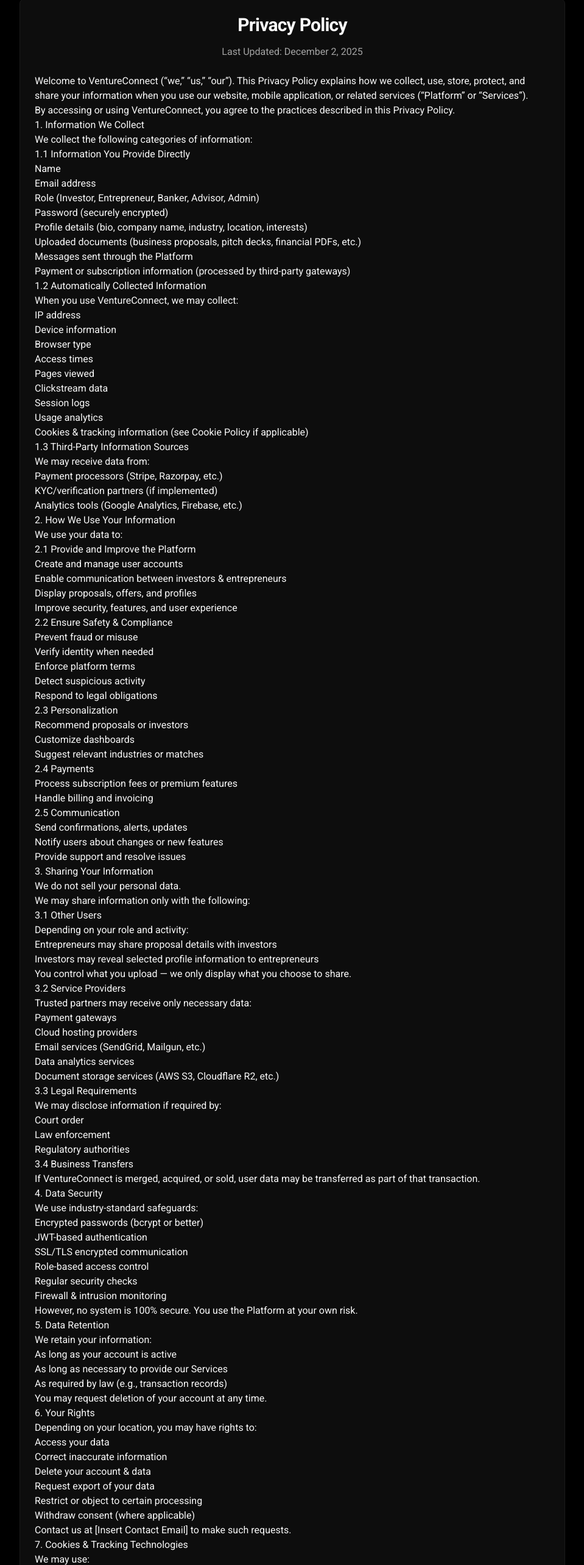
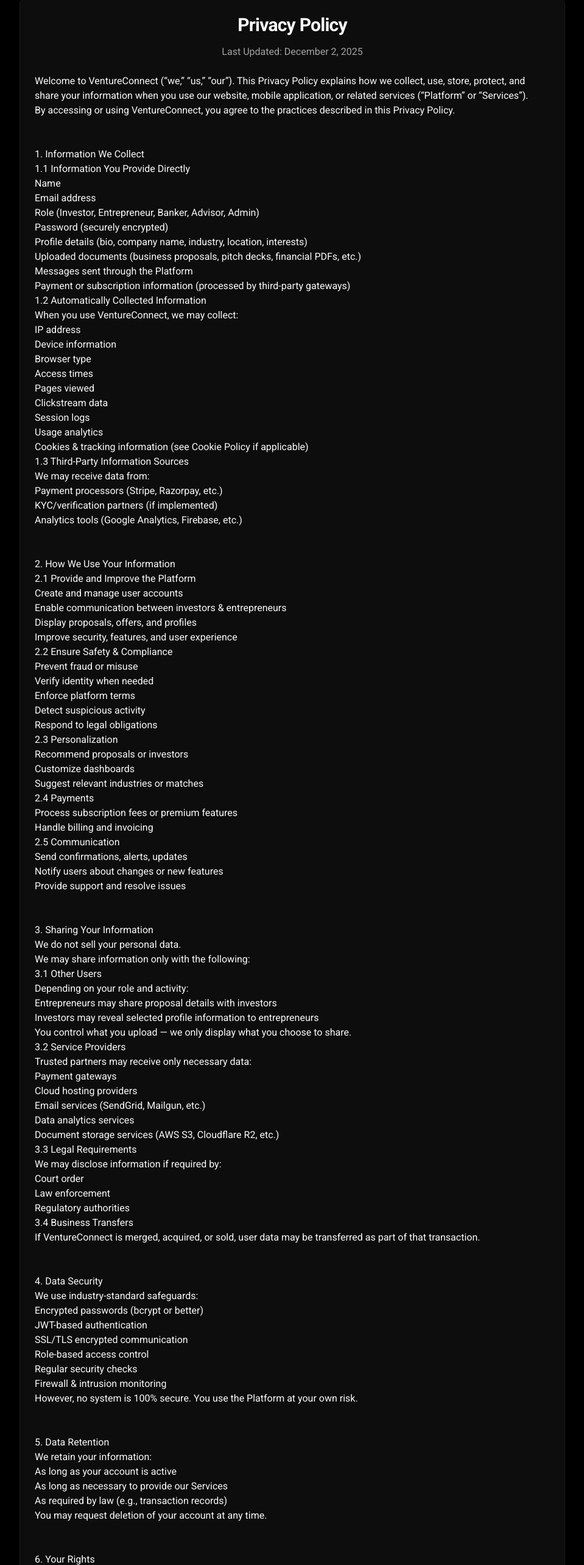
Before and after one commit to hshawaiz04/ventureconnect, a Next.js app: page /privacy in a window 1280 px wide. Shown: the part 123-2689 px from the top of the page at 61% size, without its empty margins (160-1119 px from the left). Built offline with nearby package versions, Linux system fonts and the light colour scheme.

Commit message:
are you still not replicating it i want splace between the different poi

```diff
--- a/src/app/privacy/page.tsx
+++ b/src/app/privacy/page.tsx
@@ -11,12 +11,11 @@ export default function PrivacyPolicyPage() {
                     <CardTitle className="text-3xl font-headline text-center">Privacy Policy</CardTitle>
                     <p className="text-center text-muted-foreground pt-2">Last Updated: {currentDate}</p>
                 </CardHeader>
-                <CardContent className="prose-sm md:prose-base max-w-none text-card-foreground prose-headings:text-primary prose-headings:font-headline prose-headings:font-bold prose-h2:text-2xl prose-h2:mb-4 prose-h2:mt-12 prose-p:text-muted-foreground prose-strong:text-card-foreground prose-ul:list-disc prose-ul:ml-6 prose-li:text-muted-foreground prose-p:mb-4 prose-ul:mb-4">
+                <CardContent className="prose-sm md:prose-base max-w-none text-card-foreground prose-headings:text-primary prose-headings:font-headline prose-headings:font-bold prose-h2:text-2xl prose-h2:mb-4 prose-h3:text-xl prose-h3:mb-3 prose-h3:mt-8 prose-p:text-muted-foreground prose-strong:text-card-foreground prose-ul:list-disc prose-ul:ml-6 prose-li:text-muted-foreground prose-p:mb-4 prose-ul:mb-4">
                     <p>Welcome to VentureConnect (“we,” “us,” “our”). This Privacy Policy explains how we collect, use, store, protect, and share your information when you use our website, mobile application, or related services (“Platform” or “Services”).</p>
                     <p>By accessing or using VentureConnect, you agree to the practices described in this Privacy Policy.</p>
 
-                    <h2>1. Information We Collect</h2>
-                    <p>We collect the following categories of information:</p>
+                    <h2 className="mt-12">1. Information We Collect</h2>
                     <h3>1.1 Information You Provide Directly</h3>
                     <ul>
                         <li>Name</li>
@@ -49,8 +48,7 @@ export default function PrivacyPolicyPage() {
                         <li>Analytics tools (Google Analytics, Firebase, etc.)</li>
                     </ul>
 
-                    <h2>2. How We Use Your Information</h2>
-                    <p>We use your data to:</p>
+                    <h2 className="mt-12">2. How We Use Your Information</h2>
                     <h3>2.1 Provide and Improve the Platform</h3>
                     <ul>
                       <li>Create and manage user accounts</li>
@@ -84,7 +82,7 @@ export default function PrivacyPolicyPage() {
                       <li>Provide support and resolve issues</li>
                     </ul>
 
-                    <h2>3. Sharing Your Information</h2>
+                    <h2 className="mt-12">3. Sharing Your Information</h2>
                     <p>We do not sell your personal data.</p>
                     <p>We may share information only with the following:</p>
                     <h3>3.1 Other Users</h3>
@@ -113,7 +111,7 @@ export default function PrivacyPolicyPage() {
                     <h3>3.4 Business Transfers</h3>
                     <p>If VentureConnect is merged, acquired, or sold, user data may be transferred as part of that transaction.</p>
 
-                    <h2>4. Data Security</h2>
+                    <h2 className="mt-12">4. Data Security</h2>
                     <p>We use industry-standard safeguards:</p>
                     <ul>
                         <li>Encrypted passwords (bcrypt or better)</li>
@@ -125,7 +123,7 @@ export default function PrivacyPolicyPage() {
                     </ul>
                     <p>However, no system is 100% secure. You use the Platform at your own risk.</p>
 
-                    <h2>5. Data Retention</h2>
+                    <h2 className="mt-12">5. Data Retention</h2>
                     <p>We retain your information:</p>
                     <ul>
                         <li>As long as your account is active</li>
@@ -134,7 +132,7 @@ export default function PrivacyPolicyPage() {
                     </ul>
                     <p>You may request deletion of your account at any time.</p>
 
-                    <h2>6. Your Rights</h2>
+                    <h2 className="mt-12">6. Your Rights</h2>
                     <p>Depending on your location, you may have rights to:</p>
                     <ul>
                         <li>Access your data</li>
@@ -146,7 +144,7 @@ export default function PrivacyPolicyPage() {
                     </ul>
                     <p>Contact us at [Insert Contact Email] to make such requests.</p>
 
-                    <h2>7. Cookies & Tracking Technologies</h2>
+                    <h2 className="mt-12">7. Cookies & Tracking Technologies</h2>
                     <p>We may use:</p>
                     <ul>
                         <li>Essential cookies</li>
@@ -157,13 +155,13 @@ export default function PrivacyPolicyPage() {
                     </ul>
                     <p>You may disable cookies via your browser, but some features may stop working.</p>
 
-                    <h2>8. Children’s Privacy</h2>
+                    <h2 className="mt-12">8. Children’s Privacy</h2>
                     <p>VentureConnect is not intended for individuals under 18. We do not knowingly collect data from minors. If you believe a minor has used the Platform, contact us and we will remove the data.</p>
 
-                    <h2>9. Third-Party Links</h2>
+                    <h2 className="mt-12">9. Third-Party Links</h2>
                     <p>The Platform may link to external websites. We are not responsible for the privacy practices of third-party sites.</p>
 
-                    <h2>10. International Data Transfers</h2>
+                    <h2 className="mt-12">10. International Data Transfers</h2>
                     <p>Your information may be stored or processed in:</p>
                     <ul>
                         <li>India</li>
@@ -173,7 +171,7 @@ export default function PrivacyPolicyPage() {
                     </ul>
                     <p>By using the Platform, you consent to cross-border data transfer.</p>
 
-                    <h2>11. Updates to this Privacy Policy</h2>
+                    <h2 className="mt-12">11. Updates to this Privacy Policy</h2>
                     <p>We may modify this policy at any time. If we make significant changes, we will:</p>
                     <ul>
                         <li>Notify users via email, or</li>
```
